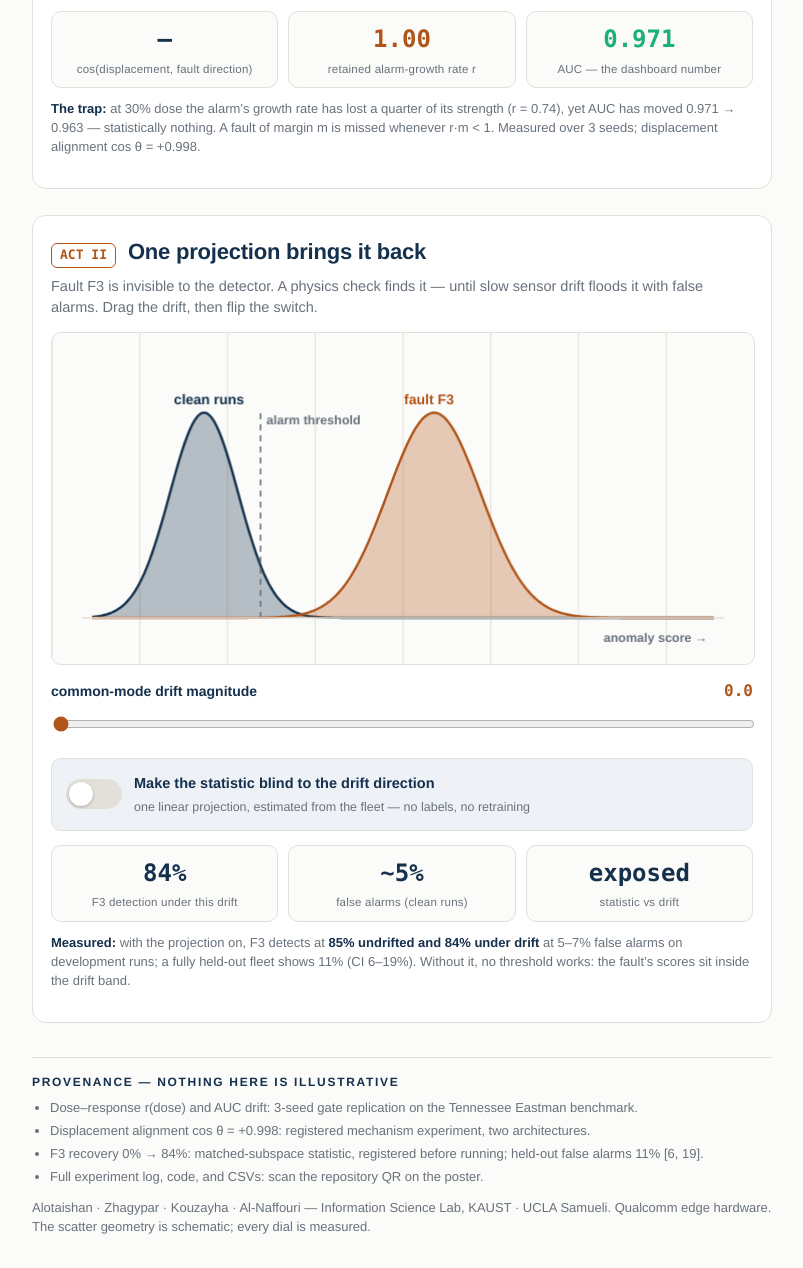
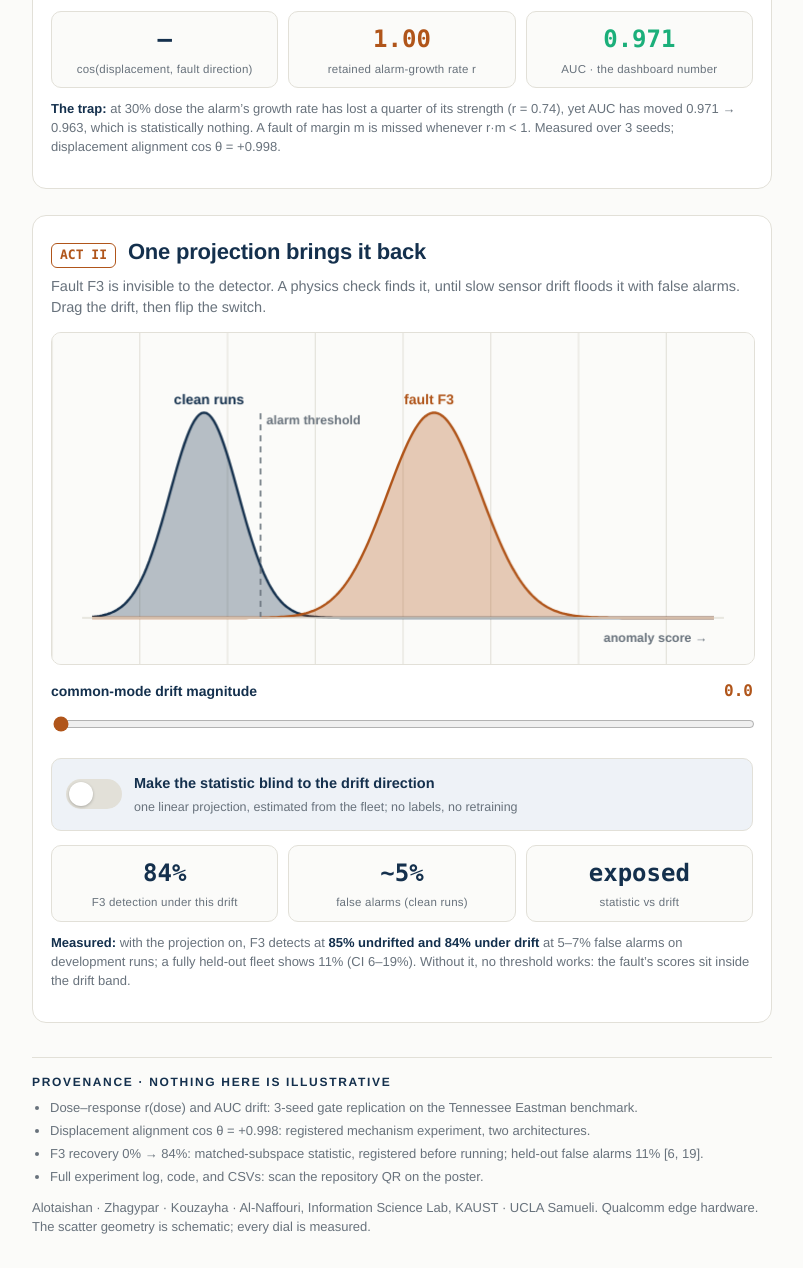
Before and after one commit to msh3l0r-design/absorption-instrument, a plain HTML site: page index.html in a window 1280 px wide. Shown: the part 972-2240 px from the top of the page, without its empty margins (238-1041 px from the left). Drawn offline with Linux system fonts and the light colour scheme.

Commit message:
Copy pass: plain human punctuation, no em-dashes in prose

```diff
--- a/index.html
+++ b/index.html
@@ -4,7 +4,7 @@
 <meta charset="utf-8">
 <meta name="viewport" content="width=device-width, initial-scale=1">
 <meta name="color-scheme" content="light dark">
-<title>The Absorption Instrument — how a detector unlearns a fault</title>
+<title>The Absorption Instrument: how a detector unlearns a fault</title>
 </head>
 <body>
 <style>
@@ -81,7 +81,7 @@
   <h1>Watch a detector unlearn the fault it was built to catch</h1>
   <p class="lede">An anomaly detector that keeps adapting to its own data stream will, if a slow fault
     is present, absorb that fault into its idea of “normal.” <b>Every number in this instrument is a
-    measurement</b> from our experiment record — drag the sliders and watch it happen.</p>
+    measurement</b> from our experiment record. Drag the sliders and watch it happen.</p>
 </header>
 
 <section class="act">
@@ -97,16 +97,16 @@
   <div class="dials">
     <div class="dial"><div class="n" id="d_cos">—</div><div class="l">cos(displacement, fault direction)</div></div>
     <div class="dial"><div class="n hot" id="d_r">1.00</div><div class="l">retained alarm-growth rate r</div></div>
-    <div class="dial"><div class="n calm" id="d_auc">0.971</div><div class="l">AUC — the dashboard number</div></div>
+    <div class="dial"><div class="n calm" id="d_auc">0.971</div><div class="l">AUC · the dashboard number</div></div>
   </div>
   <p class="note"><b>The trap:</b> at 30% dose the alarm’s growth rate has lost a quarter of its strength
-    (r = 0.74), yet AUC has moved 0.971 → 0.963 — statistically nothing. A fault of margin m is missed
+    (r = 0.74), yet AUC has moved 0.971 → 0.963, which is statistically nothing. A fault of margin m is missed
     whenever r·m &lt; 1. Measured over 3 seeds; displacement alignment cos θ = +0.998.</p>
 </section>
 
 <section class="act">
   <div class="acthead"><span class="actno">ACT II</span><h2>One projection brings it back</h2></div>
-  <p class="actsub">Fault F3 is invisible to the detector. A physics check finds it — until slow sensor
+  <p class="actsub">Fault F3 is invisible to the detector. A physics check finds it, until slow sensor
     drift floods it with false alarms. Drag the drift, then flip the switch.</p>
   <canvas id="c2" width="700" height="330" role="img"
     aria-label="Score distributions of clean and faulty runs overlapping under drift, separating when the projection is enabled"></canvas>
@@ -118,7 +118,7 @@
     <span class="toggle"><input type="checkbox" id="proj" aria-label="enable subspace projection">
       <span class="knob"></span></span>
     <span><span class="txt">Make the statistic blind to the drift direction</span><br>
-      <span class="sub">one linear projection, estimated from the fleet — no labels, no retraining</span></span>
+      <span class="sub">one linear projection, estimated from the fleet; no labels, no retraining</span></span>
   </div>
   <div class="dials">
     <div class="dial"><div class="n hot" id="d_det">0%</div><div class="l">F3 detection under this drift</div></div>
@@ -131,14 +131,14 @@
 </section>
 
 <footer>
-  <div class="t">Provenance — nothing here is illustrative</div>
+  <div class="t">Provenance · nothing here is illustrative</div>
   <ul>
     <li>Dose–response r(dose) and AUC drift: 3-seed gate replication on the Tennessee Eastman benchmark.</li>
     <li>Displacement alignment cos θ = +0.998: registered mechanism experiment, two architectures.</li>
     <li>F3 recovery 0% → 84%: matched-subspace statistic, registered before running; held-out false alarms 11% [6, 19].</li>
     <li>Full experiment log, code, and CSVs: scan the repository QR on the poster.</li>
   </ul>
-  <p>Alotaishan · Zhagypar · Kouzayha · Al-Naffouri — Information Science Lab, KAUST · UCLA Samueli.
+  <p>Alotaishan · Zhagypar · Kouzayha · Al-Naffouri, Information Science Lab, KAUST · UCLA Samueli.
      Qualcomm edge hardware. The scatter geometry is schematic; every dial is measured.</p>
 </footer>
 </main>
```
